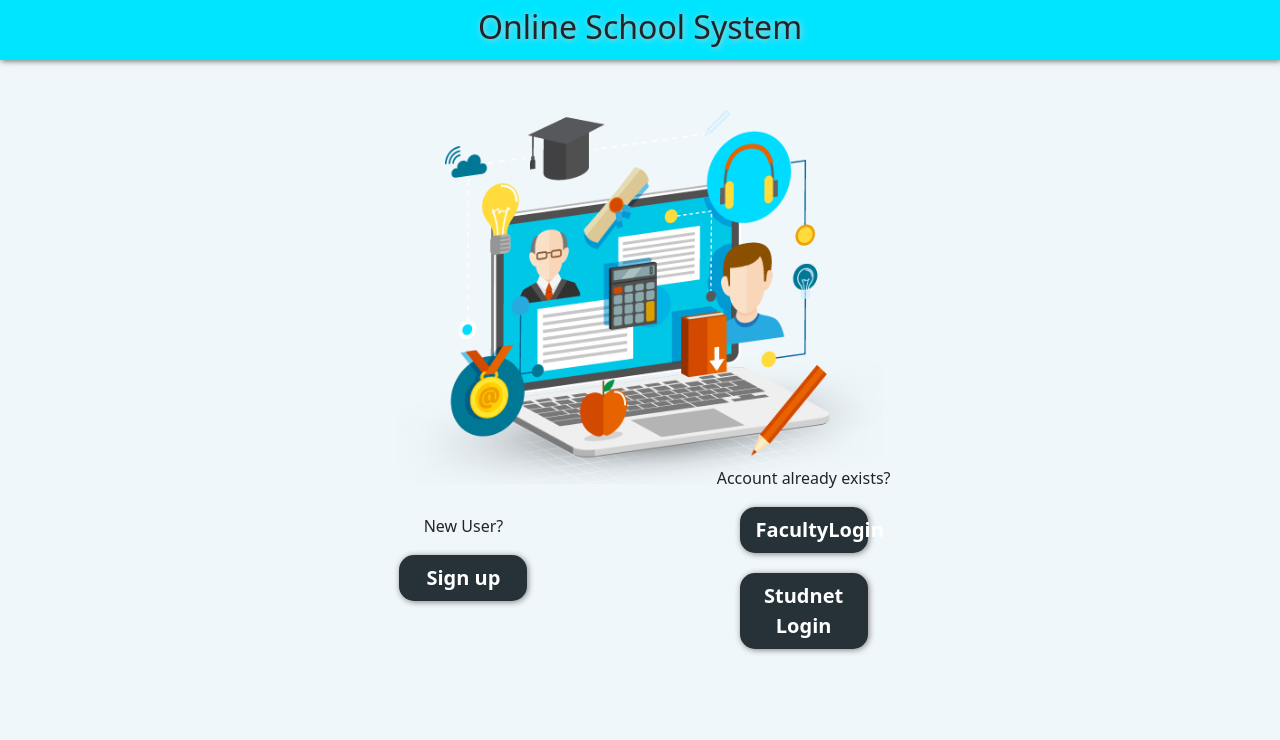
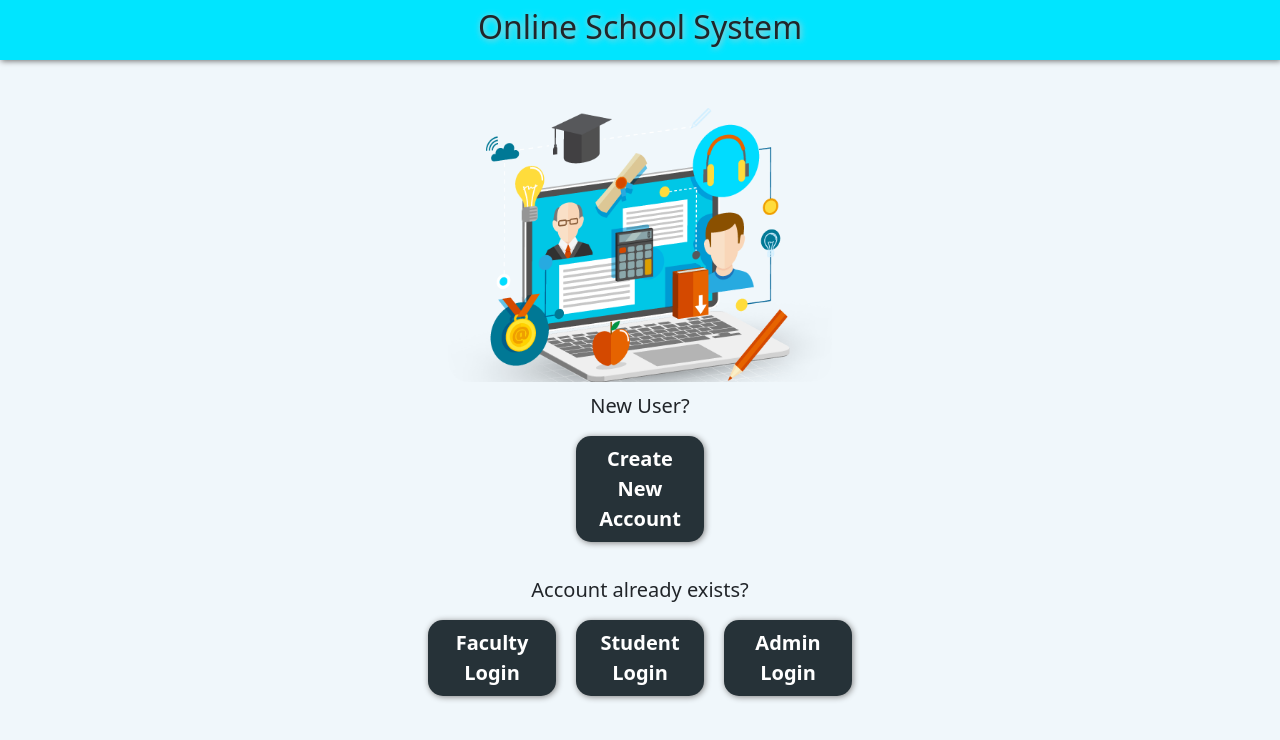
Before and after one commit to sahilthakur007/E-School, a Django app: page / in a window 1280 px wide. Shown: the top 740 px of the page. Run offline with Django 4.2, Linux system fonts and the light colour scheme; some libraries are stand-ins or nearby versions.

Commit message:
new change

```diff
--- a/onlineAssignmentSubmission/eApp/views.py
+++ b/onlineAssignmentSubmission/eApp/views.py
@@ -75,6 +75,7 @@ def listAllAssignmentForSubjectsStudent(request, course_id):
 def listAllSolutionForAssignment(request, assignment_id):
 
     # print(allSollutions)
+    solution={}
     if request.method == "POST":
         marks = request.POST['marks']
         solution_id = request.POST['solution_id']
@@ -86,7 +87,8 @@ def listAllSolutionForAssignment(request, assignment_id):
     allSollutions = assignment.submission_set.all()
     print(allSollutions)
     context = {
-        "sollutions": allSollutions
+        "sollutions": allSollutions,
+        "solution":solution
     }
     return render(request, "list_all_solutions_for_assignment.html", context)
 
@@ -134,7 +136,7 @@ def registerFaculty(request):
         print(roll)
         if form.is_valid():
             user = form.save()
-            print("true")
+            print(form)
             firstname = request.POST['first_name']
             lastname = request.POST['last_name']
             email = request.POST['email']
@@ -148,9 +150,9 @@ def registerFaculty(request):
                     firstname=firstname, lastname=lastname, email=email, password=password, identity="TEACHER", username=username)
                 return redirect("loginTeacher")
             else:
-                # PRN = request.POST['PRN']
+                PRN = request.POST['prn']
                 Student.objects.create(
-                    firstname=firstname, lastname=lastname, email=email, password=password, identity="STUDENT", username=username)
+                    firstname=firstname, lastname=lastname, email=email, password=password, identity="STUDENT", username=username,PRN=prn)
                 return redirect("loginStudent")
         else:
             print(form.errors)
--- a/onlineAssignmentSubmission/static/custom.css
+++ b/onlineAssignmentSubmission/static/custom.css
@@ -27,21 +27,23 @@
     width: 60%;
     height: 20vh;
     display: flex;
+    /* flex-direction: column; */
     justify-content: space-around;
 }
 .main-options{
     display: flex;
+    flex-direction: column;
 }
 .main-option{
     display: flex;
     flex-direction: column;
     align-items:center;
     justify-content: center;
-    margin: 5vw 7vw;
+    margin: 1vw 7vw;
 }
 .main-image{
-    width: 38vw;
-    height: 30vw;
+    width: 30vw;
+    height: 22vw;
     /* border: 1px solid grey; */
     margin-top: 5vh;
     border-radius: 20px;
--- a/onlineAssignmentSubmission/templates/home.html
+++ b/onlineAssignmentSubmission/templates/home.html
@@ -1,19 +1,22 @@
 {% extends "base.html"%}
 {% block content%}
 <div class="main-outer-box">
-    <div class="main-image">
-    </div>
+    <div class="main-image"></div>
 <div class="main-box">
     <div class="main-options">
         <div class="main-option">
-            <label><h6>New User?</h6></label>
-            <button class="btn-lg main-button" style="background-color: #263238; "><a href="{% url 'signup' %}" style="text-decoration: none; color: white;"><b>Sign up</b></a></button>
+            <label><h5>New User?</h5></label>
+            <button class="btn-lg main-button" style="background-color: #263238; "><a href="{% url 'signup' %}" style="text-decoration: none; color: white;"><b>Create New Account</b></a></button>
         </div>
         <div class="main-option">
-            <label><h6>Account already exists?</h6></label>
-            <button class="btn-lg main-button" style="background-color: #263238; "><a href="{% url 'loginTeacher' %}" style="text-decoration: none; color: white;"><b>FacultyLogin</b></a></button>
+            <label><h5>Account already exists?</h5></label>
+            <div style="display: flex;">
+            <button class="btn-lg main-button" style="background-color: #263238; "><a href="{% url 'loginTeacher' %}" style="text-decoration: none; color: white;"><b>Faculty Login</b></a></button>
             <button class="btn-lg main-button" style="background-color: #263238; "><a href="{% url 'loginStudent' %}"
-                    style="text-decoration: none; color: white;"><b>Studnet Login</b></a></button>
+                    style="text-decoration: none; color: white;"><b>Student Login</b></a></button>
+            <button class="btn-lg main-button" style="background-color: #263238; "><a href="/admin"
+                    style="text-decoration: none; color: white;"><b>Admin Login</b></a></button>
+            </div>
         </div>
     </div>
 </div>
```
Also changed, not shown: onlineAssignmentSubmission/templates/list_all_solutions_for_assignment.html (+6 -3 lines), onlineAssignmentSubmission/templates/signup.html (+11 -2 lines), onlineAssignmentSubmission/db.sqlite3.
